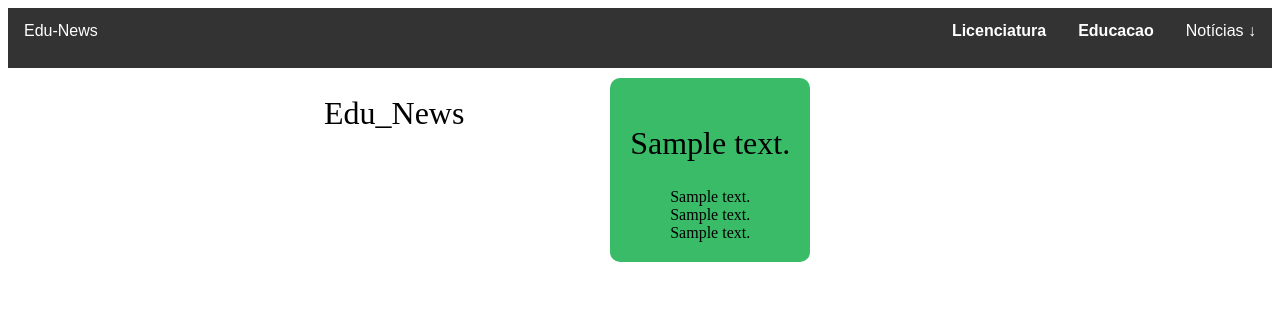
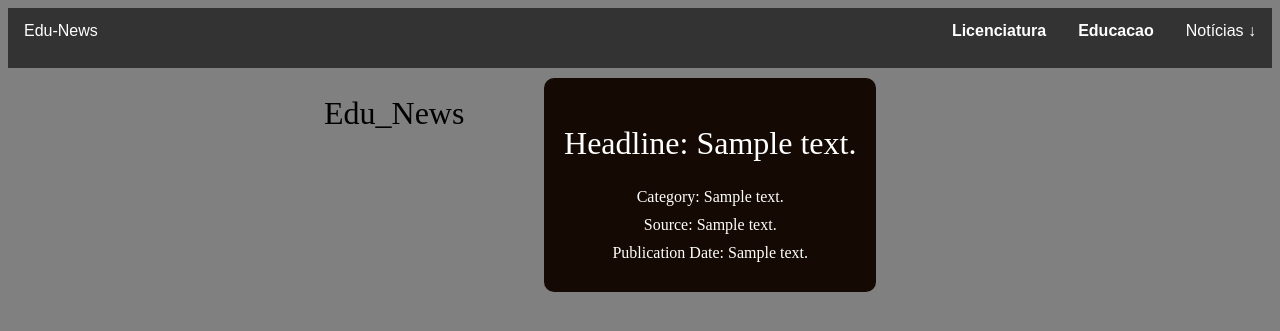
Before and after one commit to DEISI-ULHT-TFC-2023-24/DEISI90-ALQI-DR-tutor-inteligente-para-estudar-interacoes-mediadas-por-algoritmos, a Django app: page / in a window 1280 px wide. Shown: the top 331 px of the page. Run offline with Django 5.2, Linux system fonts and the light colour scheme; tables that the repository leaves empty hold one stand-in row (values such as "Sample post").

Commit message:
visual changes

```diff
--- a/news/templates/index.html
+++ b/news/templates/index.html
@@ -15,21 +15,21 @@
         {% for x in obj %}
             <div class="container">
                 <h2>
-                    {{ x.content_headline }}
+                    Headline: {{ x.content_headline }}
                 </h2>
-                <div >
-                    {{ x.content_category}} <br>
+                <div style="margin: 10px">
+                    Category: {{ x.content_category}} <br>
 
                 </div>
-                <div>
-                    {{ x.content_source }} <br>
+                <div style="margin: 10px">
+                    Source: {{ x.content_source }} <br>
                 </div>
-                <div>
-                    {{ x.content_date }}
+                <div style="margin: 10px">
+                    Publication Date: {{ x.content_date }}
                 </div>
 
             </div>
-            <div style="background-color: white; height: 20px"></div>
+            <div style="height: 20px"></div>
         {% endfor %}
     </div>
 
--- a/news/templates/layout.html
+++ b/news/templates/layout.html
@@ -1,7 +1,7 @@
 <!DOCTYPE html>
 {% load static %}
 
-<html lang="" style="width: 100%; height: 100%">
+<html lang="" style="width: 100%; height: 100%;background-color: grey">
 <head>
     <meta charset="UTF-8">
     <title>Edu-News</title>
@@ -9,17 +9,19 @@
 .container {
     overflow-wrap: break-word;
   padding: 20px;
-  background-color: #3abb67;
+  background-color: #150903;
   border-radius: 10px;
   overflow: hidden;
   position: relative;
   transition: background-color 0.5s ease;
   margin: 10px auto; /* Center horizontally with auto margin */
   text-align: center; /* Center text horizontally */
+    color: white;
 }
 
 .container:hover {
-  background-color: #6fcf97; /* Change the color here */
+  background-color: #181804; /* Change the color here */
+    width: ;
 }
 
 .container:hover .overlay {
@@ -104,7 +106,7 @@
     </div>
 </nav>
 
-<section class="section" style="background: white;padding-left: 25%;padding-right: 25%">
+<section class="section" style="padding-left: 25%;padding-right: 25%">
     <div class="container2", style="">
         {% block content %}
         {% endblock %}
```
